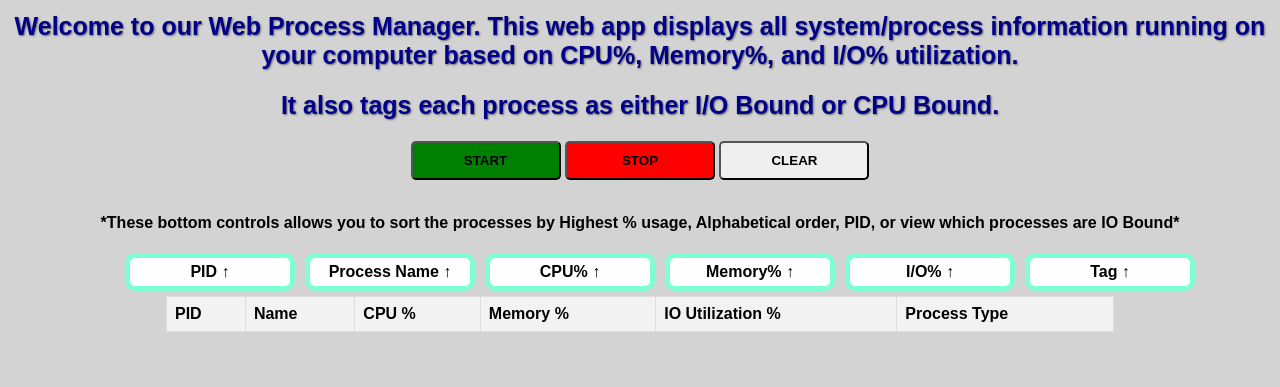
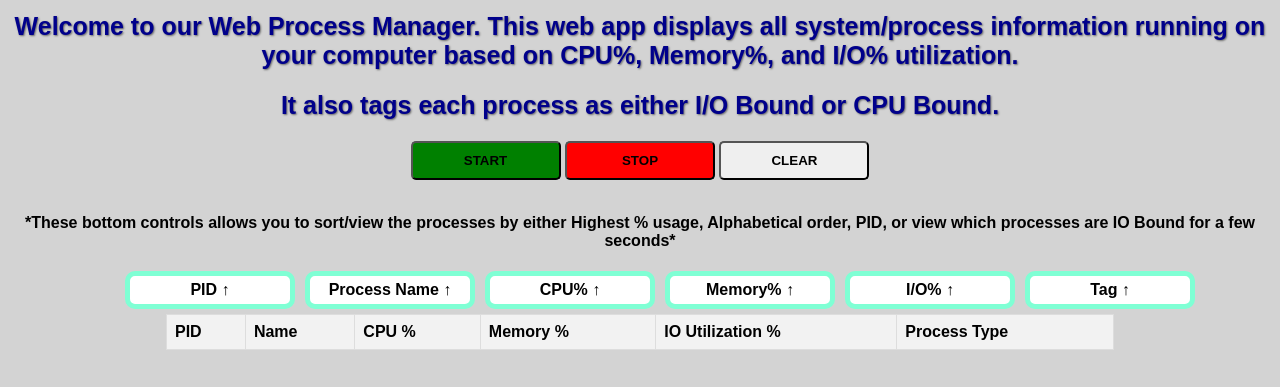
Before and after one commit to dpearyer/Process_Manager, a plain HTML site: page public/index.html in a window 1280 px wide. Shown: the part 113-500 px from the top of the page. Drawn offline with Linux system fonts and the light colour scheme.

Commit message:
Add files via upload

```diff
--- a/public/index.html
+++ b/public/index.html
@@ -38,7 +38,7 @@
   <br>
   <br>
 
-  <p><b>*These bottom controls allows you to sort the processes by Highest % usage, Alphabetical order, PID, or view which processes are IO Bound*</b></p>
+  <p><b>*These bottom controls allows you to sort/view the processes by either Highest % usage, Alphabetical order, PID, or view which processes are IO Bound for a few seconds*</b></p>
 
   <ul>
     <li onclick="organizeTableByPID()">PID ↑</li>
```
